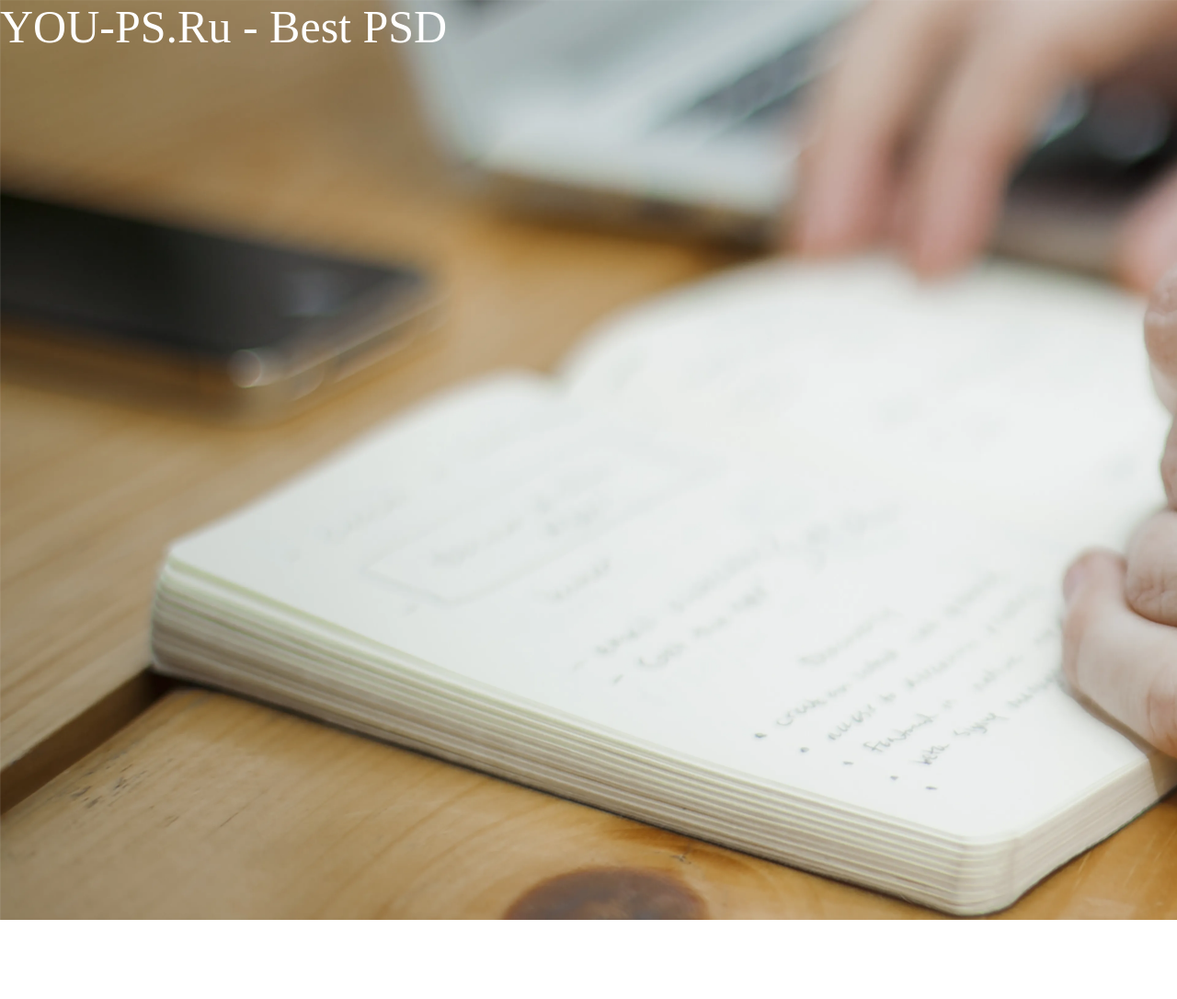
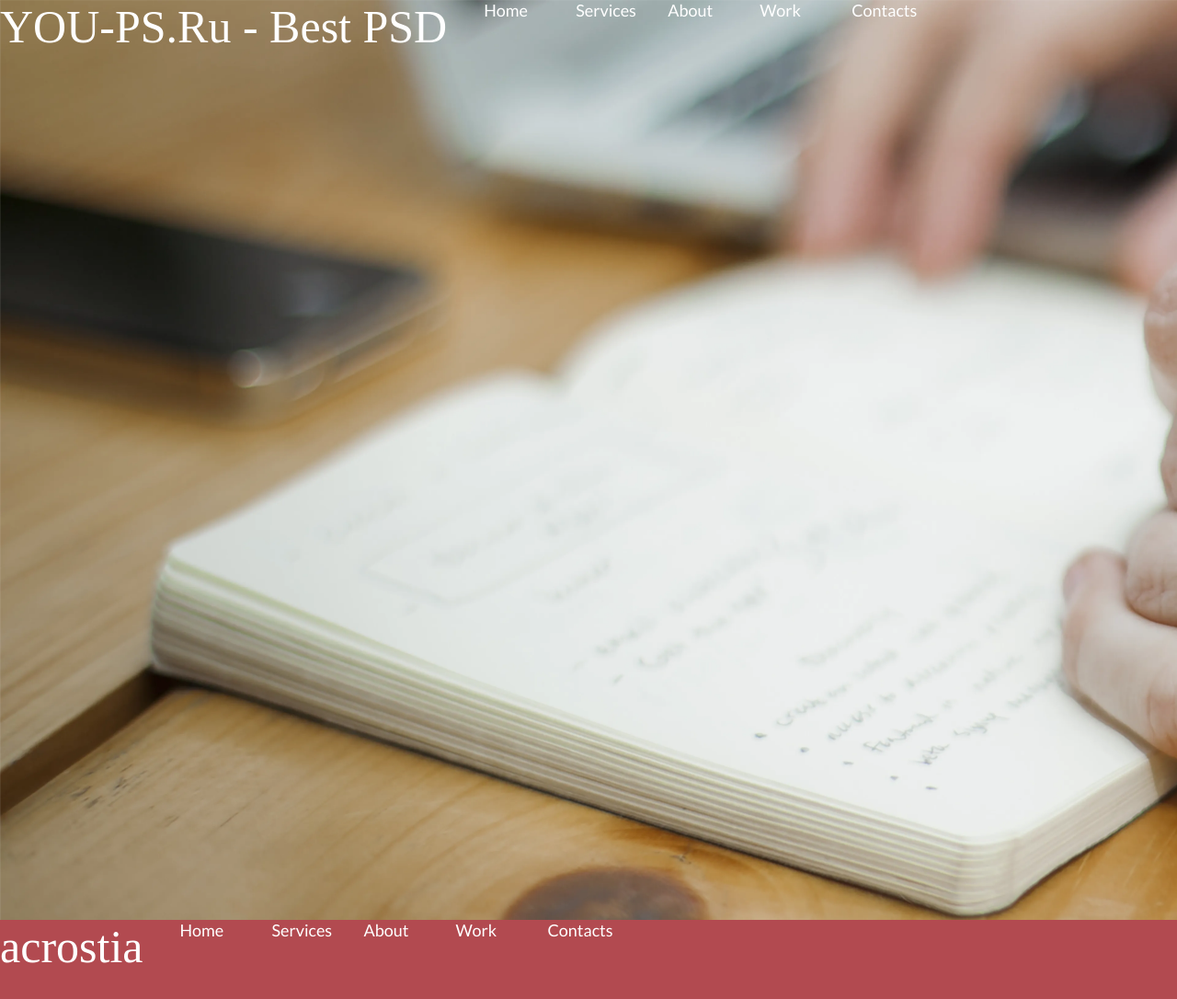
Before and after one commit to PavelNovik/template_7, a website built with Parcel: page src/index.html in a window 1280 px wide. Shown: the top 1086 px of the page at 92% size. Before the commit the page ends 1000 px from the top, so only its background shows below. Built offline with nearby package versions, Linux system fonts and the light colour scheme; a web font is replaced by a local one.

Commit message:
Add new section services

```diff
--- /dev/null
+++ b/src/assets/styles/components/_logo.scss
@@ -0,0 +1,5 @@
+.logo {
+  h2 {
+    @extend %logo;
+  }
+}
--- /dev/null
+++ b/src/assets/styles/components/_nav.scss
@@ -0,0 +1,16 @@
+.navigation {
+  display: flex;
+  &__menu {
+    &_list {
+      list-style: none;
+      display: flex;
+      li {
+        font-family: $mainFont;
+        color: $mainWhite;
+        font-size: 1.8rem;
+        text-transform: capitalize;
+        width: 10rem;
+      }
+    }
+  }
+}
--- /dev/null
+++ b/src/assets/styles/components/index.scss
@@ -0,0 +1,2 @@
+@import './nav';
+@import './logo';
--- a/src/assets/styles/index.scss
+++ b/src/assets/styles/index.scss
@@ -1,5 +1,6 @@
 @import './utils';
 @import './layout';
+@import './components';
 
 .container {
   max-width: 160rem;
--- /dev/null
+++ b/src/assets/styles/layout/_home.scss
@@ -0,0 +1,5 @@
+.home {
+  @include section();
+  background: center / contain no-repeat url(../images/home-layer.webp),
+    center / contain no-repeat url(../images/sublayer-home.webp);
+}
--- /dev/null
+++ b/src/assets/styles/layout/_services.scss
@@ -0,0 +1,4 @@
+.services {
+  @include section();
+  background-color: #b24a50;
+}
--- a/src/assets/styles/layout/home.scss
+++ /dev/null
@@ -1,12 +0,0 @@
-.home {
-  width: 160rem;
-  height: 100rem;
-  background: center / contain url(../images/home-layer.webp);
-  .navigation {
-    &__logo {
-      h2 {
-        @extend %logo;
-      }
-    }
-  }
-}
--- a/src/assets/styles/layout/index.scss
+++ b/src/assets/styles/layout/index.scss
@@ -1 +1,2 @@
 @import './home';
+@import './services';
--- a/src/assets/styles/utils/_mixins.scss
+++ b/src/assets/styles/utils/_mixins.scss
@@ -4,3 +4,8 @@
   color: $mainWhite;
   font-weight: normal;
 }
+@mixin section($h: 100rem) {
+  width: 160rem;
+  height: $h;
+  display: flex;
+}
--- a/src/index.html
+++ b/src/index.html
@@ -13,13 +13,40 @@
     <main class="container">
         <section class="home">
             <div class="navigation">
-                <div class="navigation__logo">
+                <div class="logo">
                     <h2>YOU-PS.Ru - Best PSD</h2>
                 </div>
-                <div class="navigation__menu"></div>
+                <div class="navigation__menu">
+                    <ul class="navigation__menu_list">
+                        <li class="home__menu_list-item ">home</li>
+                        <li class="home__menu_list-item">services</li>
+                        <li class="home__menu_list-item">about</li>
+                        <li class="home__menu_list-item">work</li>
+                        <li class="home__menu_list-item">contacts</li>
+                    </ul>
+                </div>
             </div>
             <div class="home__content">
                 <div class="home__content_list"></div>
+            </div>
+        </section>
+        <section class="services">
+            <div class="navigation">
+                <div class="logo">
+                    <h2>acrostia</h2>
+                </div>
+                <div class="navigation__menu">
+                    <ul class="navigation__menu_list">
+                        <li class="services__menu_list-item ">home</li>
+                        <li class="services__menu_list-item">services</li>
+                        <li class="services__menu_list-item">about</li>
+                        <li class="services__menu_list-item">work</li>
+                        <li class="services__menu_list-item">contacts</li>
+                    </ul>
+                </div>
+            </div>
+            <div class="services__content">
+
             </div>
         </section>
 
```
Also changed, not shown: src/assets/images/sublayer-home.webp (added), 1 other file.
